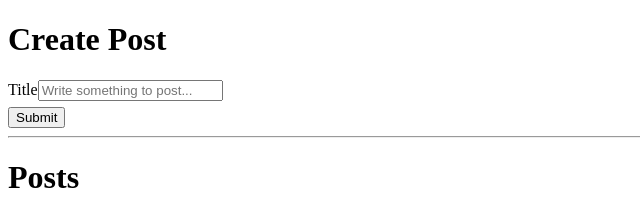
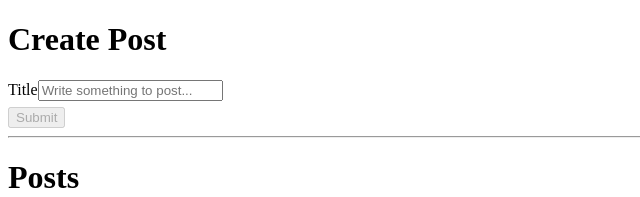
Before and after one commit to jaydenlsf/blog-app, a React (Create React App) app in the folder client/: page / in a window 1280 px wide. Shown: the top 197 px of the page, without its empty margins (0-640 px from the left). Built offline with nearby package versions, Linux system fonts and the light colour scheme; no server answers; the HTML template or start-up script is replaced by a standard one.

Commit message:
disable button when input is empty and added auto refresh upon form submission

```diff
--- a/client/src/CommentCreate.js
+++ b/client/src/CommentCreate.js
@@ -14,6 +14,10 @@
     setContent("");
   };
 
+  const refreshPage = () => {
+    window.location.reload(false);
+  };
+
   return (
     <div>
       <form onSubmit={onSubmit}>
@@ -26,7 +30,13 @@
             placeholder="Write a comment..."
           />
         </div>
-        <button className="btn btn-primary">Submit</button>
+        <button
+          className="btn btn-primary"
+          disabled={!content}
+          onClick={refreshPage}
+        >
+          Submit
+        </button>
       </form>
     </div>
   );
--- a/client/src/PostCreate.js
+++ b/client/src/PostCreate.js
@@ -14,6 +14,10 @@
     setTitle("");
   };
 
+  const refreshPage = () => {
+    window.location.reload(false);
+  };
+
   return (
     <div>
       <form onSubmit={onSubmit}>
@@ -26,7 +30,13 @@
             placeholder="Write something to post..."
           />
         </div>
-        <button className="btn btn-primary">Submit</button>
+        <button
+          className="btn btn-primary"
+          disabled={!title}
+          onClick={refreshPage}
+        >
+          Submit
+        </button>
       </form>
     </div>
   );
```
